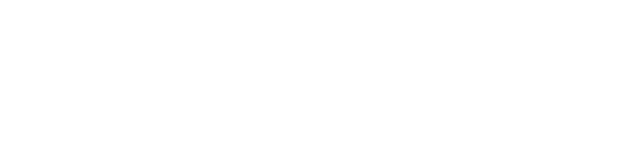
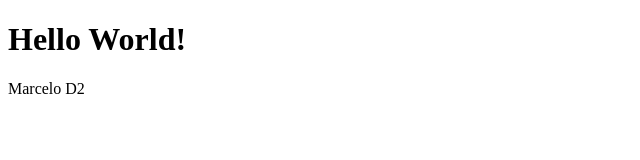
Before and after one commit to klarahaus/aula_git_kenzie, a plain HTML site: page index.html in a window 1280 px wide. Shown: the whole page, without its empty margins (0-640 px from the left). Drawn offline with Linux system fonts and the light colour scheme.

Commit message:
Helllo World!

```diff
--- a/index.html
+++ b/index.html
@@ -4,9 +4,10 @@
     <meta charset="UTF-8">
     <meta http-equiv="X-UA-Compatible" content="IE=edge">
     <meta name="viewport" content="width=device-width, initial-scale=1.0">
-    <title>Document</title>
+    <title>Hello World!</title>
 </head>
 <body>
-
+    <h1>Hello World!</h1>
+    <p>Marcelo D2</p>
 </body>
 </html>
```
